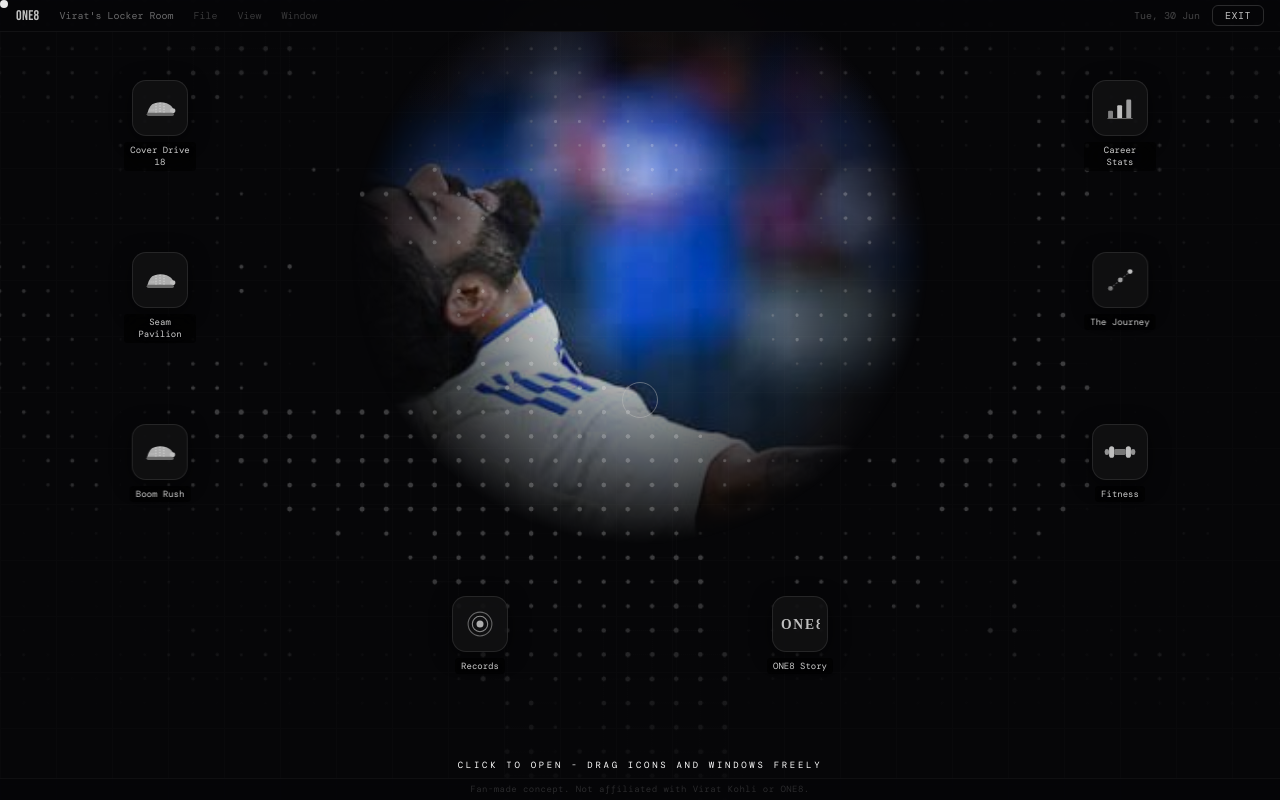
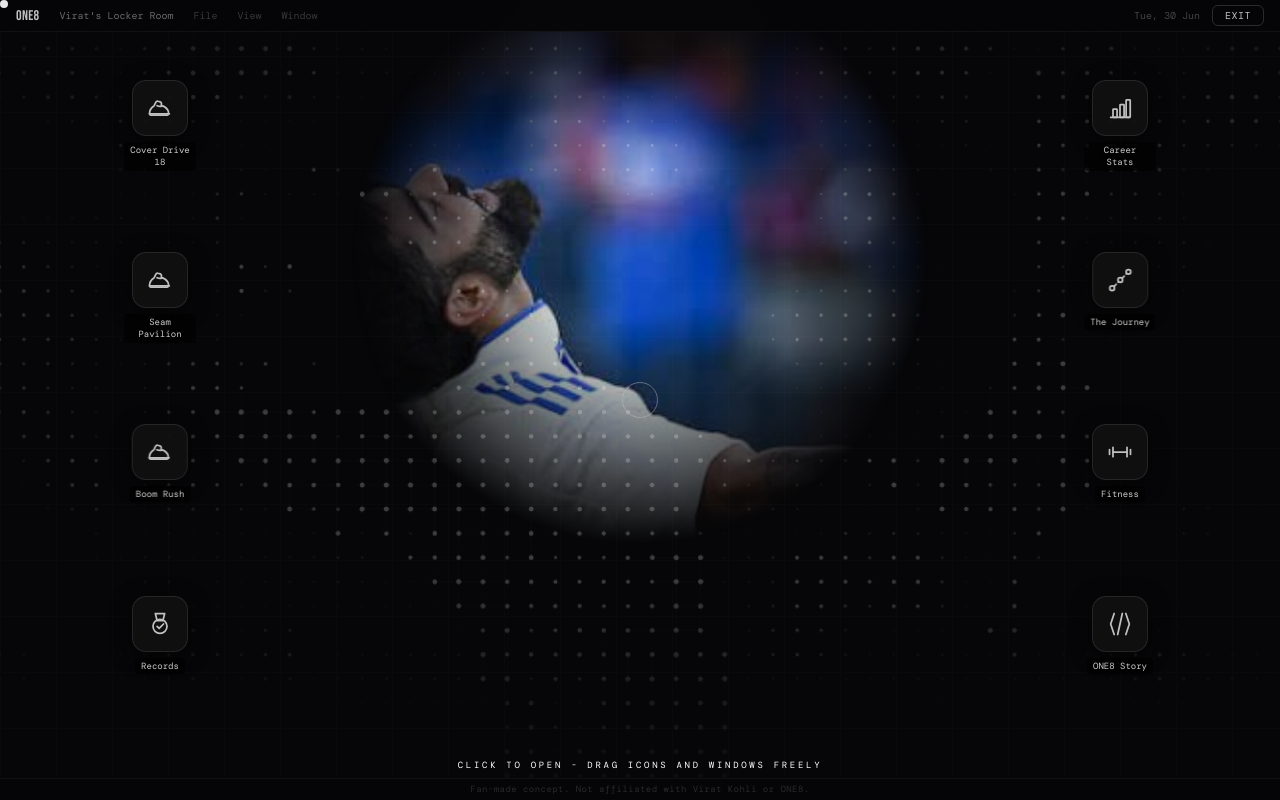
Before and after one commit to devkunal2812/one8, a Next.js app: page /locker-room in a window 1280 px wide. Built offline with nearby package versions, Linux system fonts and the light colour scheme.

Commit message:
feat: fix scattered icon positions - clean 2-column x 4-row grid (left: products+records, right: stats+journey+fitness+brand), replace all icons with polished consistent stroke-based SVG set (24x24, uniform style)

```diff
--- a/src/components/sections/LockerRoom.tsx
+++ b/src/components/sections/LockerRoom.tsx
@@ -12,17 +12,59 @@
 interface OpenWin { data: WinData; x: number; y: number; z: number }
 
 /* ── SVG Icons ──────────────────────────────────────────────────── */
-const ShoeSVG  = () => <svg viewBox="0 0 48 28" fill="none" className="w-8 h-5"><path d="M5 22 Q8 9 16 7 Q25 4 34 7 Q42 10 44 16L44 22Z" fill="#C0C0C0" opacity=".9"/><ellipse cx="43" cy="18" rx="4" ry="3.5" fill="#C0C0C0"/><rect x="4" y="21" width="41" height="5" rx="2.5" fill="#666"/><line x1="18" y1="7" x2="18" y2="21" stroke="white" strokeWidth="1.2" strokeDasharray="2 2" opacity=".6"/><line x1="24" y1="6" x2="24" y2="21" stroke="white" strokeWidth="1.2" strokeDasharray="2 2" opacity=".6"/><line x1="30" y1="7" x2="30" y2="21" stroke="white" strokeWidth="1.2" strokeDasharray="2 2" opacity=".6"/><text x="7" y="19" fontSize="5" fontFamily="monospace" fill="#C0C0C0" opacity=".8">ONE8</text></svg>
-const StatsSVG = () => <svg viewBox="0 0 40 36" fill="none" className="w-7 h-7"><rect x="3" y="22" width="7" height="11" rx="1.5" fill="#C0C0C0" opacity=".65"/><rect x="16" y="14" width="7" height="19" rx="1.5" fill="#C0C0C0"/><rect x="29" y="6" width="7" height="27" rx="1.5" fill="#C0C0C0" opacity=".8"/><line x1="2" y1="33" x2="38" y2="33" stroke="#666" strokeWidth="1.5"/></svg>
-const JourneySVG = () => <svg viewBox="0 0 40 36" fill="none" className="w-7 h-7"><circle cx="6" cy="30" r="3.5" fill="#C0C0C0" opacity=".55"/><circle cx="20" cy="18" r="3.5" fill="#C0C0C0" opacity=".8"/><circle cx="34" cy="6" r="3.5" fill="#C0C0C0"/><path d="M6 30Q13 24 20 18Q27 12 34 6" stroke="#C0C0C0" strokeWidth="1.5" strokeDasharray="3 2" opacity=".4"/></svg>
-const CrownSVG = () => <svg viewBox="0 0 40 36" fill="none" className="w-7 h-7"><path d="M5 26L5 12L13 20L20 4L27 20L35 12L35 26Z" fill="#C0C0C0" opacity=".88"/><rect x="5" y="26" width="30" height="5" rx="1.5" fill="#666"/><circle cx="20" cy="4" r="2.2" fill="white" opacity=".8"/><circle cx="5" cy="12" r="2.2" fill="white" opacity=".8"/><circle cx="35" cy="12" r="2.2" fill="white" opacity=".8"/></svg>
-const CricketSVG = () => <svg viewBox="0 0 40 36" fill="none" className="w-7 h-7"><rect x="17" y="2" width="7" height="20" rx="3.5" fill="#C0C0C0" opacity=".85" transform="rotate(18 20 12)"/><circle cx="12" cy="27" r="7" fill="none" stroke="#C0C0C0" strokeWidth="2" opacity=".7"/></svg>
-const FitnessSVG = () => <svg viewBox="0 0 44 28" fill="none" className="w-8 h-6"><rect x="1" y="10" width="6" height="8" rx="3" fill="#C0C0C0" opacity=".75"/><rect x="37" y="10" width="6" height="8" rx="3" fill="#C0C0C0" opacity=".75"/><rect x="7" y="6" width="7" height="16" rx="3.5" fill="#C0C0C0"/><rect x="30" y="6" width="7" height="16" rx="3.5" fill="#C0C0C0"/><rect x="14" y="10" width="16" height="8" rx="2" fill="#777"/></svg>
-const BrandSVG = () => <svg viewBox="0 0 44 20" fill="none" className="w-10 h-5"><text x="1" y="16" fontFamily="serif" fontSize="15" fontWeight="bold" fill="#C0C0C0" letterSpacing="2">ONE8</text></svg>
-const RecordSVG = () => <svg viewBox="0 0 40 40" fill="none" className="w-7 h-7"><circle cx="20" cy="20" r="17" stroke="#C0C0C0" strokeWidth="1.5" opacity=".5"/><circle cx="20" cy="20" r="11" stroke="#C0C0C0" strokeWidth="1.5" opacity=".7"/><circle cx="20" cy="20" r="5" fill="#C0C0C0" opacity=".9"/></svg>
+/* ── Polished, consistent stroke-icon set (24x24 viewBox) ─────────── */
+const iconProps = { viewBox: '0 0 24 24', fill: 'none', stroke: '#C0C0C0', strokeWidth: 1.5, strokeLinecap: 'round' as const, strokeLinejoin: 'round' as const, className: 'w-7 h-7' }
+
+const ShoeSVG = () => (
+  <svg {...iconProps}>
+    <path d="M3 17c0-3 1.5-5.5 4-7l1.5-3c.3-.6 1-1 1.7-.8l2 .5c.6.2 1 .7 1 1.3v2c2 .3 4 1.5 5.3 3.5.5.8.8 1.7.8 2.7V17a1 1 0 01-1 1H4a1 1 0 01-1-1z"/>
+    <path d="M3 17h17"/>
+    <path d="M9.5 10c1 .5 2.5.8 4 .5"/>
+  </svg>
+)
+const StatsSVG = () => (
+  <svg {...iconProps}>
+    <line x1="4" y1="20" x2="20" y2="20"/>
+    <rect x="6" y="13" width="3.5" height="7" rx="0.5"/>
+    <rect x="12" y="9" width="3.5" height="11" rx="0.5"/>
+    <rect x="18" y="5" width="0" height="0"/>
+    <rect x="17.25" y="5" width="3.5" height="15" rx="0.5"/>
+  </svg>
+)
+const JourneySVG = () => (
+  <svg {...iconProps}>
+    <circle cx="5" cy="19" r="2"/>
+    <circle cx="12" cy="12" r="2"/>
+    <circle cx="19" cy="5" r="2"/>
+    <path d="M6.8 17.5L10.3 13.5M13.7 10.5L17.2 6.5" strokeDasharray="2.5 2.5"/>
+  </svg>
+)
+const FitnessSVG = () => (
+  <svg {...iconProps}>
+    <path d="M3 10v4"/>
+    <path d="M6 8v8"/>
+    <path d="M21 10v4"/>
+    <path d="M18 8v8"/>
+    <line x1="6" y1="12" x2="18" y2="12"/>
+  </svg>
+)
+const BrandSVG = () => (
+  <svg {...iconProps}>
+    <path d="M7 3L4 12l3 9M17 3l3 9-3 9"/>
+    <path d="M14 3l-4 18"/>
+  </svg>
+)
+const RecordSVG = () => (
+  <svg {...iconProps}>
+    <path d="M8 3h8l-1.5 6h-5z"/>
+    <circle cx="12" cy="14" r="6"/>
+    <path d="M9.5 14l1.8 1.8L15 12"/>
+  </svg>
+)
 
 /* ── Icon data ──────────────────────────────────────────────────── */
 const ICONS = [
+  // Left column
   { id:'cover-drive',   label:'Cover Drive 18', col:0, row:0, Icon:ShoeSVG,
     win:{ id:'cover-drive', title:'Cover Drive 18 Pro', subtitle:'ONE8 Cricket Shoe  -  Rs.13,999', type:'Product > Cricket > High Performance',
       body:'Co-created with Virat Kohli himself. Engineered for the striker who demands precision at the crease.\n\nPWR+LCK heel-lock collar prevents heel slippage at the moment of impact. TPU Boom Shank provides torsional rigidity through the crease. Breathable mono-mesh upper with synthetic overlays for toe protection.',
@@ -38,6 +80,11 @@
       body:"Built for the hybrid athlete who never stops. Boom Foam midsole delivers explosive, responsive cushioning for running and gym sessions.\n\nSonic Grip outsole provides advanced multi-directional traction. Mint Green + Classic White colorway.",
       link:'https://one8.com/products/boom-rush-women-mint-green-classic-white', linkLabel:'Buy on ONE8.com',
       stats:[{label:'Price',value:'Rs.9,999'},{label:'Foam',value:'Boom Foam'},{label:'Grip',value:'Sonic Grip'},{label:'Fit',value:"Women's"}]}},
+  { id:'records',       label:'Records',        col:0, row:3, Icon:RecordSVG,
+    win:{ id:'records', title:'Cricket Records', subtitle:'Records that may never be broken', type:'Data > All Time Greats',
+      body:'Fastest to 8,000 / 9,000 / 10,000 ODI runs in history.\n\nMost centuries in successful ODI run chases. Most Player of the Match awards in ODI cricket. These are not just records - they are monuments.',
+      stats:[{label:'ODI 100s',value:'50'},{label:'Test 100s',value:'30'},{label:'T20I 100s',value:'1'},{label:'To 10K',value:'205 inn'}]}},
+  // Right column
   { id:'career-stats',  label:'Career Stats',   col:3, row:0, Icon:StatsSVG,
     win:{ id:'career-stats', title:'Career Statistics', subtitle:'Virat Kohli  -  All Formats', type:'Data > Statistics > 2024',
       body:'Numbers that define a generation. The most complete batsman of the modern era.\n\nThe only player to average 50+ in Tests, ODIs and T20Is simultaneously. ICC Cricketer of the Decade 2010-2019.',
@@ -50,15 +97,11 @@
     win:{ id:'fitness', title:'Fitness Protocol', subtitle:"Virat's Training System", type:'Lifestyle > Fitness',
       body:"Wakes at 5 AM, gym by 6 AM, six days a week. Switched to plant-based diet in 2018. Zero alcohol since 2012. Approx 10% body fat.\n\nHis philosophy: the body is the temple. Treat it accordingly.",
       stats:[{label:'Wake',value:'5:00 AM'},{label:'Body Fat',value:'~10%'},{label:'Diet',value:'Plant-based'},{label:'Sessions',value:'6/week'}]}},
-  { id:'one8-brand',    label:'ONE8 Story',     col:2, row:3, Icon:BrandSVG,
+  { id:'one8-brand',    label:'ONE8 Story',     col:3, row:3, Icon:BrandSVG,
     win:{ id:'one8-brand', title:'ONE8', subtitle:"Virat Kohli's Lifestyle Brand", type:'Brand > Lifestyle > Performance',
       body:"ONE8 is Virat Kohli's personal brand co-created with PUMA India in 2018.\n\nThe name: 18 hours of hustle every single day. Spans performance footwear, apparel, fragrances and ONE8 Commune restaurants across India.",
       link:'https://one8.com', linkLabel:'Explore ONE8.com',
       stats:[{label:'Founded',value:'2018'},{label:'Partner',value:'PUMA'},{label:'Ethos',value:'18hr Hustle'},{label:'Verticals',value:'4+'}]}},
-  { id:'records',       label:'Records',        col:1, row:3, Icon:RecordSVG,
-    win:{ id:'records', title:'Cricket Records', subtitle:'Records that may never be broken', type:'Data > All Time Greats',
-      body:'Fastest to 8,000 / 9,000 / 10,000 ODI runs in history.\n\nMost centuries in successful ODI run chases. Most Player of the Match awards in ODI cricket. These are not just records - they are monuments.',
-      stats:[{label:'ODI 100s',value:'50'},{label:'Test 100s',value:'30'},{label:'T20I 100s',value:'1'},{label:'To 10K',value:'205 inn'}]}},
 ]
 
 /* ── Detect touch device ────────────────────────────────────────── */
```
